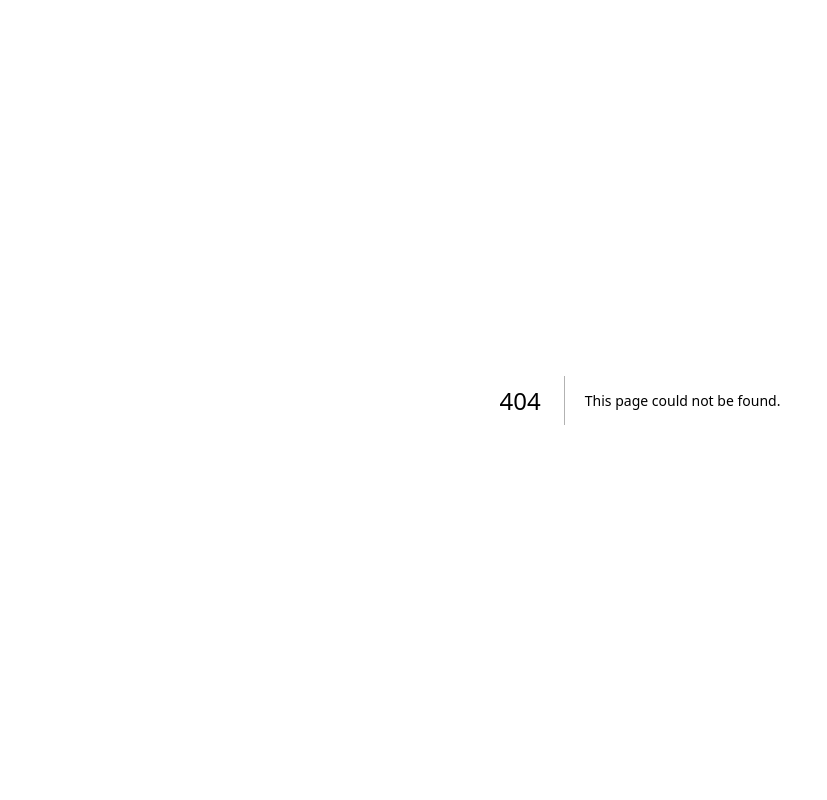
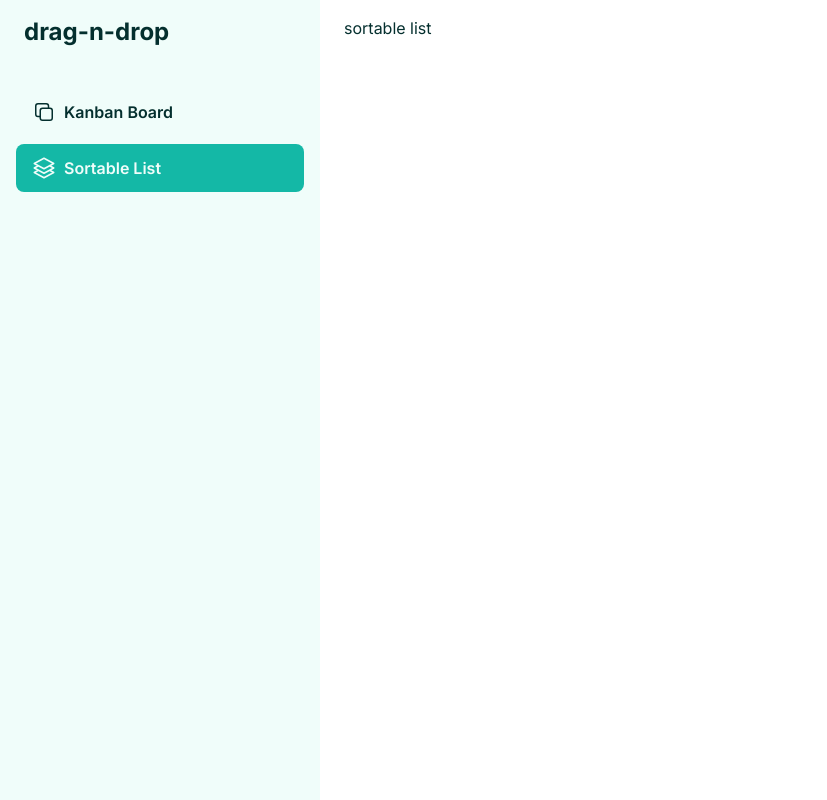
Before and after one commit to Permanaa/use-case-drag-n-drop, a Next.js app: page /sortable-list in a window 1280 px wide. Before the commit this address had no page. Shown: the whole page, without its empty margins (0-827 px from the left). Built offline with nearby package versions, Linux system fonts and the light colour scheme.

Commit message:
feat: side navigation

```diff
--- a/src/app/globals.css
+++ b/src/app/globals.css
@@ -3,27 +3,11 @@
 @tailwind utilities;
 
 :root {
-  --foreground-rgb: 0, 0, 0;
-  --background-start-rgb: 214, 219, 220;
-  --background-end-rgb: 255, 255, 255;
-}
-
-@media (prefers-color-scheme: dark) {
-  :root {
-    --foreground-rgb: 255, 255, 255;
-    --background-start-rgb: 0, 0, 0;
-    --background-end-rgb: 0, 0, 0;
-  }
+  --foreground-rgb: 4, 47, 46;
 }
 
 body {
   color: rgb(var(--foreground-rgb));
-  background: linear-gradient(
-      to bottom,
-      transparent,
-      rgb(var(--background-end-rgb))
-    )
-    rgb(var(--background-start-rgb));
 }
 
 @layer utilities {
--- a/src/app/layout.tsx
+++ b/src/app/layout.tsx
@@ -1,11 +1,12 @@
 import type { Metadata } from "next";
 import { Inter } from "next/font/google";
 import "./globals.css";
+import Navigation from "@/components/navigation";
 
 const inter = Inter({ subsets: ["latin"] });
 
 export const metadata: Metadata = {
-  title: "Create Next App",
+  title: "Drag n Drop",
   description: "Generated by create next app",
 };
 
@@ -16,7 +17,19 @@ export default function RootLayout({
 }>) {
   return (
     <html lang="en">
-      <body className={inter.className}>{children}</body>
+      <body className={inter.className}>
+        <div className="flex gap-6">
+          <div className=" w-80 h-screen p-4 bg-teal-50">
+            <h1 className="text-2xl font-bold mb-10 rounded px-2 w-fit text-teal-950">
+              drag-n-drop
+            </h1>
+            <Navigation />
+          </div>
+          <div className="flex-1">
+            {children}
+          </div>
+        </div>
+      </body>
     </html>
   );
 }
--- a/src/app/page.tsx
+++ b/src/app/page.tsx
@@ -1,113 +1,7 @@
-import Image from "next/image";
-
 export default function Home() {
   return (
-    <main className="flex min-h-screen flex-col items-center justify-between p-24">
-      <div className="z-10 max-w-5xl w-full items-center justify-between font-mono text-sm lg:flex">
-        <p className="fixed left-0 top-0 flex w-full justify-center border-b border-gray-300 bg-gradient-to-b from-zinc-200 pb-6 pt-8 backdrop-blur-2xl dark:border-neutral-800 dark:bg-zinc-800/30 dark:from-inherit lg:static lg:w-auto  lg:rounded-xl lg:border lg:bg-gray-200 lg:p-4 lg:dark:bg-zinc-800/30">
-          Get started by editing&nbsp;
-          <code className="font-mono font-bold">src/app/page.tsx</code>
-        </p>
-        <div className="fixed bottom-0 left-0 flex h-48 w-full items-end justify-center bg-gradient-to-t from-white via-white dark:from-black dark:via-black lg:static lg:h-auto lg:w-auto lg:bg-none">
-          <a
-            className="pointer-events-none flex place-items-center gap-2 p-8 lg:pointer-events-auto lg:p-0"
-            href="https://vercel.com?utm_source=create-next-app&utm_medium=appdir-template&utm_campaign=create-next-app"
-            target="_blank"
-            rel="noopener noreferrer"
-          >
-            By{" "}
-            <Image
-              src="/vercel.svg"
-              alt="Vercel Logo"
-              className="dark:invert"
-              width={100}
-              height={24}
-              priority
-            />
-          </a>
-        </div>
-      </div>
-
-      <div className="relative flex place-items-center before:absolute before:h-[300px] before:w-full sm:before:w-[480px] before:-translate-x-1/2 before:rounded-full before:bg-gradient-radial before:from-white before:to-transparent before:blur-2xl before:content-[''] after:absolute after:-z-20 after:h-[180px] after:w-full sm:after:w-[240px] after:translate-x-1/3 after:bg-gradient-conic after:from-sky-200 after:via-blue-200 after:blur-2xl after:content-[''] before:dark:bg-gradient-to-br before:dark:from-transparent before:dark:to-blue-700 before:dark:opacity-10 after:dark:from-sky-900 after:dark:via-[#0141ff] after:dark:opacity-40 before:lg:h-[360px] z-[-1]">
-        <Image
-          className="relative dark:drop-shadow-[0_0_0.3rem_#ffffff70] dark:invert"
-          src="/next.svg"
-          alt="Next.js Logo"
-          width={180}
-          height={37}
-          priority
-        />
-      </div>
-
-      <div className="mb-32 grid text-center lg:max-w-5xl lg:w-full lg:mb-0 lg:grid-cols-4 lg:text-left">
-        <a
-          href="https://nextjs.org/docs?utm_source=create-next-app&utm_medium=appdir-template&utm_campaign=create-next-app"
-          className="group rounded-lg border border-transparent px-5 py-4 transition-colors hover:border-gray-300 hover:bg-gray-100 hover:dark:border-neutral-700 hover:dark:bg-neutral-800/30"
-          target="_blank"
-          rel="noopener noreferrer"
-        >
-          <h2 className={`mb-3 text-2xl font-semibold`}>
-            Docs{" "}
-            <span className="inline-block transition-transform group-hover:translate-x-1 motion-reduce:transform-none">
-              -&gt;
-            </span>
-          </h2>
-          <p className={`m-0 max-w-[30ch] text-sm opacity-50`}>
-            Find in-depth information about Next.js features and API.
-          </p>
-        </a>
-
-        <a
-          href="https://nextjs.org/learn?utm_source=create-next-app&utm_medium=appdir-template-tw&utm_campaign=create-next-app"
-          className="group rounded-lg border border-transparent px-5 py-4 transition-colors hover:border-gray-300 hover:bg-gray-100 hover:dark:border-neutral-700 hover:dark:bg-neutral-800/30"
-          target="_blank"
-          rel="noopener noreferrer"
-        >
-          <h2 className={`mb-3 text-2xl font-semibold`}>
-            Learn{" "}
-            <span className="inline-block transition-transform group-hover:translate-x-1 motion-reduce:transform-none">
-              -&gt;
-            </span>
-          </h2>
-          <p className={`m-0 max-w-[30ch] text-sm opacity-50`}>
-            Learn about Next.js in an interactive course with&nbsp;quizzes!
-          </p>
-        </a>
-
-        <a
-          href="https://vercel.com/templates?framework=next.js&utm_source=create-next-app&utm_medium=appdir-template&utm_campaign=create-next-app"
-          className="group rounded-lg border border-transparent px-5 py-4 transition-colors hover:border-gray-300 hover:bg-gray-100 hover:dark:border-neutral-700 hover:dark:bg-neutral-800/30"
-          target="_blank"
-          rel="noopener noreferrer"
-        >
-          <h2 className={`mb-3 text-2xl font-semibold`}>
-            Templates{" "}
-            <span className="inline-block transition-transform group-hover:translate-x-1 motion-reduce:transform-none">
-              -&gt;
-            </span>
-          </h2>
-          <p className={`m-0 max-w-[30ch] text-sm opacity-50`}>
-            Explore starter templates for Next.js.
-          </p>
-        </a>
-
-        <a
-          href="https://vercel.com/new?utm_source=create-next-app&utm_medium=appdir-template&utm_campaign=create-next-app"
-          className="group rounded-lg border border-transparent px-5 py-4 transition-colors hover:border-gray-300 hover:bg-gray-100 hover:dark:border-neutral-700 hover:dark:bg-neutral-800/30"
-          target="_blank"
-          rel="noopener noreferrer"
-        >
-          <h2 className={`mb-3 text-2xl font-semibold`}>
-            Deploy{" "}
-            <span className="inline-block transition-transform group-hover:translate-x-1 motion-reduce:transform-none">
-              -&gt;
-            </span>
-          </h2>
-          <p className={`m-0 max-w-[30ch] text-sm opacity-50 text-balance`}>
-            Instantly deploy your Next.js site to a shareable URL with Vercel.
-          </p>
-        </a>
-      </div>
+    <main className="py-4 pr-4">
+      kanban board
     </main>
   );
 }
--- /dev/null
+++ b/src/app/sortable-list/page.tsx
@@ -0,0 +1,7 @@
+export default function SortableList() {
+  return (
+    <main className="py-4 pr-4">
+      sortable list
+    </main>
+  )
+}
--- /dev/null
+++ b/src/components/navigation.tsx
@@ -0,0 +1,38 @@
+"use client"
+
+import Link from "next/link";
+import StackIcon from "@/icons/stack";
+import Stack3DIcon from "@/icons/stack-3d";
+import { usePathname } from "next/navigation";
+
+const menu = [
+  {
+    title: "Kanban Board",
+    slug: "/",
+    icon: StackIcon,
+  },
+  {
+    title: "Sortable List",
+    slug: "/sortable-list",
+    icon: Stack3DIcon
+  }
+]
+
+export default function Navigation() {
+  const pathname = usePathname()
+  return (
+    <ul className="flex flex-col gap-2">
+      {menu.map(item => {
+        const isActive = item.slug === pathname
+        return (
+          <li key={item.slug}>
+            <Link href={item.slug} className={`flex gap-2 px-4 py-3 rounded-lg font-semibold ${isActive ? "bg-teal-500 text-teal-50" : "text-teal-950"}`}>
+              <item.icon className="w-6" />
+              <p>{item.title}</p>
+            </Link>
+          </li>
+        )
+      })}
+    </ul>
+  )
+}
--- /dev/null
+++ b/src/icons/stack-3d.tsx
@@ -0,0 +1,9 @@
+import { SVGProps } from "react";
+
+export default function Stack3DIcon(props: SVGProps<SVGSVGElement>) {
+  return (
+    <svg xmlns="http://www.w3.org/2000/svg" fill="none" viewBox="0 0 24 24" strokeWidth="1.5" stroke="currentColor" className="w-6 h-6" {...props}>
+      <path strokeLinecap="round" strokeLinejoin="round" d="M6.429 9.75 2.25 12l4.179 2.25m0-4.5 5.571 3 5.571-3m-11.142 0L2.25 7.5 12 2.25l9.75 5.25-4.179 2.25m0 0L21.75 12l-4.179 2.25m0 0 4.179 2.25L12 21.75 2.25 16.5l4.179-2.25m11.142 0-5.571 3-5.571-3" />
+    </svg>
+  )
+}
--- /dev/null
+++ b/src/icons/stack.tsx
@@ -0,0 +1,9 @@
+import { SVGProps } from "react";
+
+export default function StackIcon(props: SVGProps<SVGSVGElement>) {
+  return (
+    <svg xmlns="http://www.w3.org/2000/svg" fill="none" viewBox="0 0 24 24" strokeWidth="1.5" stroke="currentColor" className="w-6 h-6" {...props}>
+      <path strokeLinecap="round" strokeLinejoin="round" d="M16.5 8.25V6a2.25 2.25 0 0 0-2.25-2.25H6A2.25 2.25 0 0 0 3.75 6v8.25A2.25 2.25 0 0 0 6 16.5h2.25m8.25-8.25H18a2.25 2.25 0 0 1 2.25 2.25V18A2.25 2.25 0 0 1 18 20.25h-7.5A2.25 2.25 0 0 1 8.25 18v-1.5m8.25-8.25h-6a2.25 2.25 0 0 0-2.25 2.25v6" />
+    </svg>
+  )
+}
```
